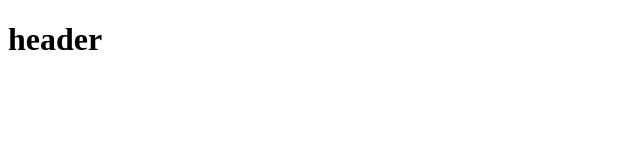
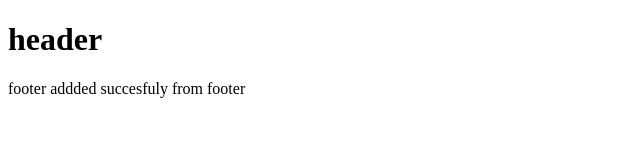
Before and after one commit to AJAKSHAY77/git-merge, a plain HTML site: page footer.html in a window 1280 px wide. Shown: the whole page, without its empty margins (0-640 px from the left). Drawn offline with Linux system fonts and the light colour scheme.

Commit message:
updated again

```diff
--- a/footer.html
+++ b/footer.html
@@ -7,5 +7,9 @@
 </head>
 <body>
         <h1>header</h1>
+
+        <p>footer addded succesfuly from footer </p>
+
+
 </body>
 </html>
```
